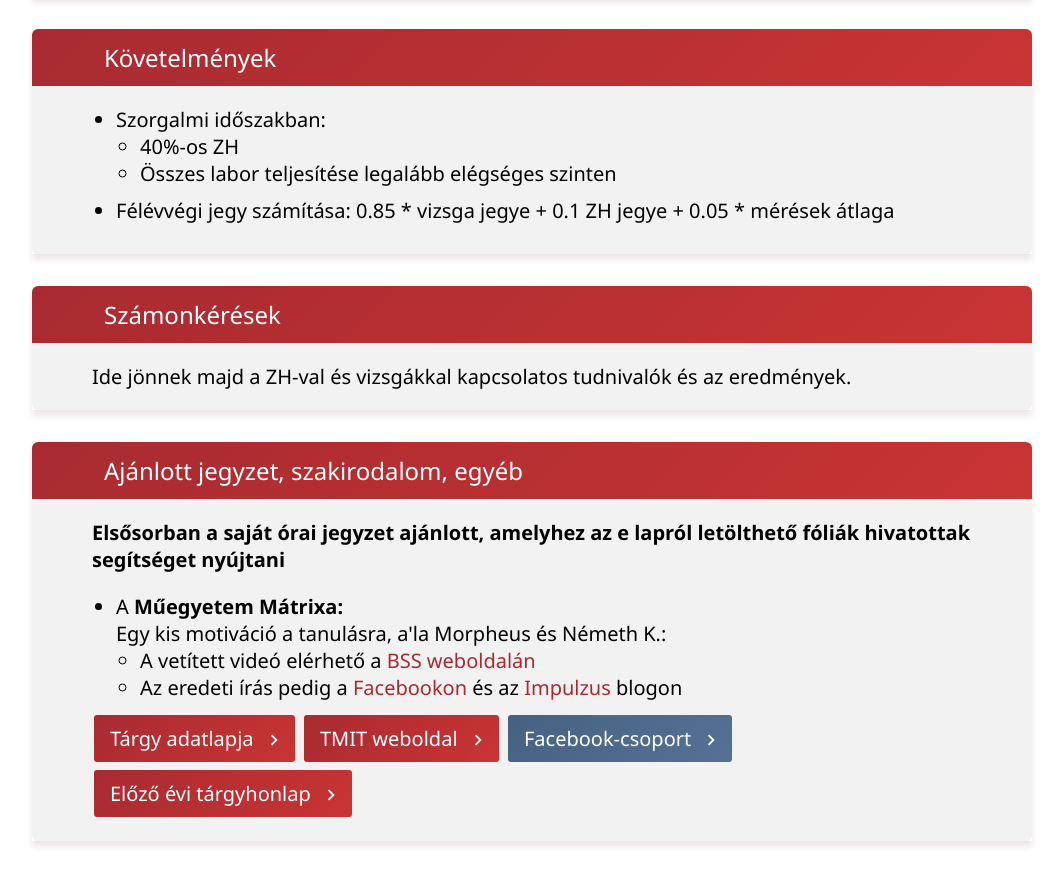
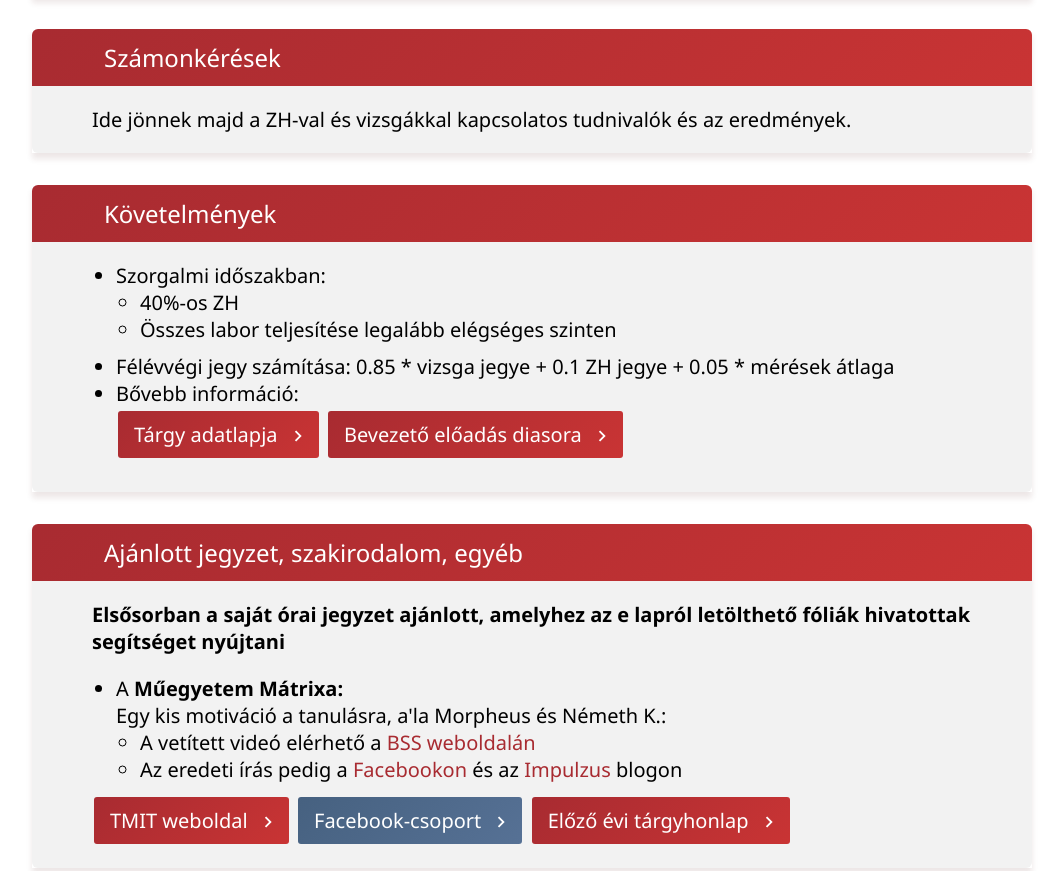
Before and after one commit to anadutova/kh2, a plain HTML site: page index.html in a window 1280 px wide. Shown: the part 1115-1986 px from the top of the page, without its empty margins (108-1171 px from the left). Drawn offline with Linux system fonts and the light colour scheme.

Commit message:
Modified layout (számonkérések)

```diff
--- a/index.html
+++ b/index.html
@@ -30,12 +30,12 @@
 					Labormérések</a>
 			</li>
 			<li>
+				<a href="#szamonkeres" data-anchor="szamonkeres" class="menu__item menu__item--collapsed">
+					Számonkérések</a>
+			</li>
+			<li>
 				<a href="#kovetelmeny" data-anchor="kovetelmeny" class="menu__item menu__item--collapsed">
 					Követelmények</a>
-			</li>
-			<li>
-				<a href="#szamonkeres" data-anchor="szamonkeres" class="menu__item menu__item--collapsed">
-					Számonkérések</a>
 			</li>
 			<li>
 				<a href="#ajanlott" data-anchor="ajanlott" class="menu__item menu__item--collapsed">
@@ -105,6 +105,16 @@
 				</a>
 			</section>
 		</article>
+		<article id="szamonkeres" class="card">
+			<header class="card__header">
+				Számonkérések
+			</header>
+			<section class="card__body">
+				<a>
+					Ide jönnek majd a ZH-val és vizsgákkal kapcsolatos tudnivalók és az eredmények.
+				</a>
+			</section>
+		</article>
 		<article id="kovetelmeny" class="card">
 			<header class="card__header">
 				Követelmények
@@ -125,17 +135,20 @@
 					<li>
 						Félévvégi jegy számítása: 0.85 * vizsga jegye + 0.1 ZH jegye + 0.05 * mérések átlaga
 					</li>
+					<li>
+						<div>Bővebb információ:</div>
+						<a target="_blank" href="https://portal.vik.bme.hu/kepzes/targyak/VITMAB01/" class="card__button card__button--color-red">Tárgy adatlapja
+							<svg class="chevron-right">
+								<use xlink:href="icons.svg#ic_chevron_right_white_24px" />
+							</svg>
+						</a>
+						<a target="_blank" href="http://w3.tmit.bme.hu/kh2/kh2-01_bevezeto.pdf" class="card__button card__button--color-red">Bevezető előadás diasora
+							<svg class="chevron-right">
+								<use xlink:href="icons.svg#ic_chevron_right_white_24px" />
+							</svg>
+						</a>
+					</li>
 				</ul>
-			</section>
-		</article>
-		<article id="szamonkeres" class="card">
-			<header class="card__header">
-				Számonkérések
-			</header>
-			<section class="card__body">
-				<a>
-					Ide jönnek majd a ZH-val és vizsgákkal kapcsolatos tudnivalók és az eredmények.
-				</a>
 			</section>
 		</article>
 		<article id="ajanlott" class="card">
@@ -157,11 +170,6 @@
 					</ul>
 				</section>
 				<section>
-					<a target="_blank" href="https://portal.vik.bme.hu/kepzes/targyak/VITMAB01/" class="card__button card__button--color-red">Tárgy adatlapja
-						<svg class="chevron-right">
-							<use xlink:href="icons.svg#ic_chevron_right_white_24px" />
-						</svg>
-					</a>
 					<a target="_blank" href="https://www.tmit.bme.hu/vitmab01" class="card__button card__button--color-red">TMIT weboldal
 						<svg class="chevron-right">
 							<use xlink:href="icons.svg#ic_chevron_right_white_24px" />
```
